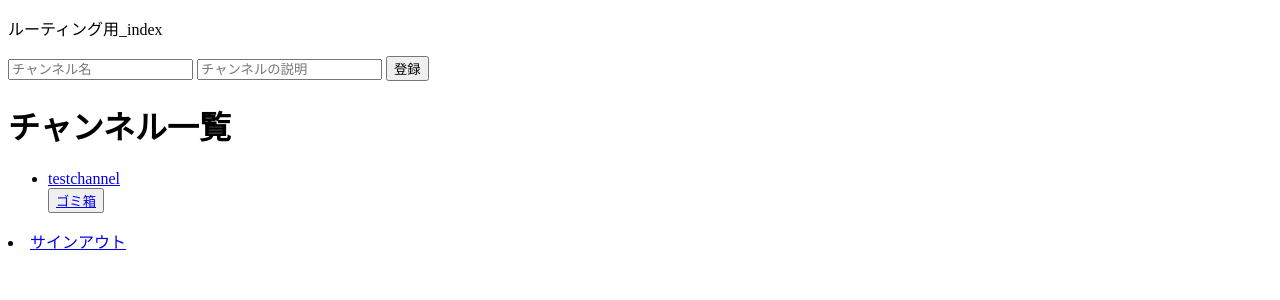
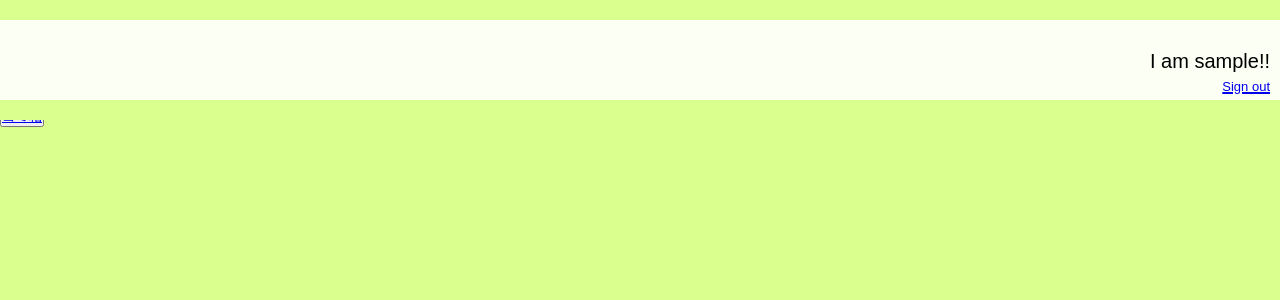
Before and after one commit to Raretech-Hackathon-TEAM-E/TEAM-E-App, a Flask app: page / in a window 1280 px wide. Shown: the top 300 px of the page. Run offline with Flask 2, Linux system fonts and the light colour scheme; the visitor is signed in with stand-in values (Sample User, id 1); data comes from the database, SQL or seed files in the repository.

Commit message:
微調整

```diff
--- a/app.py
+++ b/app.py
@@ -278,11 +278,12 @@ cidの変数名を揃える
 @app.route('/')
 def index():
     uid = session.get('uid')
+    user_name = session.get('user_name')
     if uid is None:
         return redirect('/login')
     else:
         channels = dbConnect.getChannelAll()
-    return render_template('index.html', channels=channels, uid=uid)
+    return render_template('index.html', channels=channels, uid=uid, user_name=user_name)
 
 
 @app.route('/', methods=['POST'])
--- a/static/css/index.css
+++ b/static/css/index.css
@@ -58,11 +58,3 @@ body {
 }
 
 /* チャンネル一覧 */
-
-
-
-h1 {
-    font-style: normal;
-    font-size: 30px;
-    color: black;
-}
--- a/templates/index.html
+++ b/templates/index.html
@@ -2,62 +2,43 @@
 <html lang="ja">
   <head>
     <meta charset="UTF-8" />
-    <title></title>
+    <title>E-chat</title>
+    <meta http-equiv="X-UA-Compatible" content="IE=edge" />
+    <meta name="viewport" content="width=device-width, initial-scale=1.0" />
+    <link
+      rel="stylesheet"
+      href="../static/css/index.css"
+    />
   </head>
 
+<body>
 
-
-
-
-
-
-
-
-
-
-
-
-
-
-
-
-
-
-
-
-<!--ルーティング用に記載-->
-  <body>
-    <p>ルーティング用_index</p>
-    <form class="modal-body" action="/" method="POST">
-      <input
-        type="text"
-        placeholder="チャンネル名"
-        class="channel-form-input"
-        name="channel-title"
-      />
-      <input
-        type="text"
-        placeholder="チャンネルの説明"
-        class="channel-form-input"
-        name="channel-description"
-      />
-      <button id="add-channel-confirmation-btn">登録</button>
-    </form>
-
-
-
-    <div class="main-container channelpage">
-      <div class="bg-img"></div>
-      <div class="main-content">
-          <div class="channel-title">
-          <h1>チャンネル一覧</h1>
+<div class="main-container">
+  <div class="chat-header">
+   <div class="chat-top">
+   <div id="header-menu">
+    <p id="user-name">I am {{ user_name }}!!
+    </p>
+    <a href="{{ url_for('logout') }}">
+      <span id="signout-btn">Sign out</span>
+    </a>
+  </div>
+  </div>
+ </div>
+<div class="channel">
+  <h2>channel</h2>
+  <div class="channel-box">
+   <div class="pagination-container">
+    <p id="prev"><</p>
+    <ul class="pagination"></ul>
+    <p id="next">></p>
+   </div>
 
     <form action="/detail">
 
     <ul>
        {% for channel in channels %}
       <li>
-
       <a  href="{{ url_for('detail', cid=channel.cid) }}">{{ channel.channel_name }}</a>
       <input type="hidden" name="cid" value="{{channel.cid}}">
       </li>
@@ -70,9 +51,7 @@
        </form>
        {% endfor %}
     </ul>
-
     </form>
-
 
 <!--試験的に記述　後で消します
           <button id="add-channel-btn">チャンネル追加</button>
@@ -86,13 +65,8 @@
  value="{{channel_name}}
 
       -->
-
-
-
-
   </div>
 </div>
-
 
 
     <script type="text/javascript">
@@ -105,15 +79,6 @@
      ></script>
 
 
-     <li>
-      <a href="{{ url_for('logout') }}">
-        <span>サインアウト</span>
-      </a>
-    </li>
-
-
-
-
 
   </body>
 </html>
--- a/templates/modal/add-channel.html
+++ b/templates/modal/add-channel.html
@@ -10,6 +10,7 @@
         -->
         <span class="modalClose" id="add-page-close-btn">×</span>
       </div>
+
       <form class="modal-body" action="/" method="POST">
         <input
           type="text"
@@ -25,5 +26,6 @@
         />
         <button id="add-channel-confirmation-btn">Add Channel</button>
       </form>
+
     </div>
   </div>
--- a/util/user.py
+++ b/util/user.py
@@ -1,12 +1,12 @@
 class User:
-    def __init__(self, uid, name, email, password):
+    def __init__(self, uid, user_name, email, password):
         self.uid = uid
-        self.name = name
+        self.user_name = user_name
         self.email = email
         self.password = password
 
     def getUserName(self):
-        return self.name
+        return self.user_name
 
     def getEmail(self):
         return self.email
```
Lines whose indentation alone changed are shown as unchanged.
